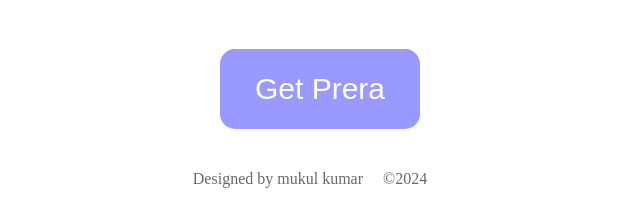
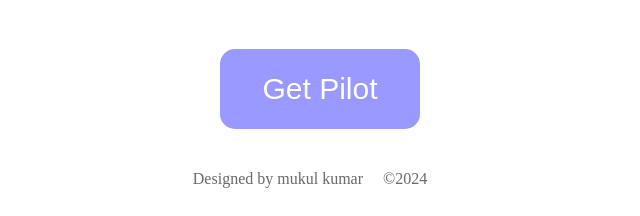
Before and after one commit to kumarmukku/codesoft, a website: page landingpage/index.html in a window 1280 px wide. Shown: the part 602-818 px from the top of the page, 320-960 px from the left. Drawn offline with Linux system fonts and the light colour scheme.

Commit message:
index.html

```diff
--- a/landingpage/index.html
+++ b/landingpage/index.html
@@ -46,7 +46,7 @@
                 </div>
             </div>
             <div id="get-prera-button">
-                 <button>Get Prera</button></a>
+                 <button>Get Pilot</button></a>
             </div>
         </section>
 
```
